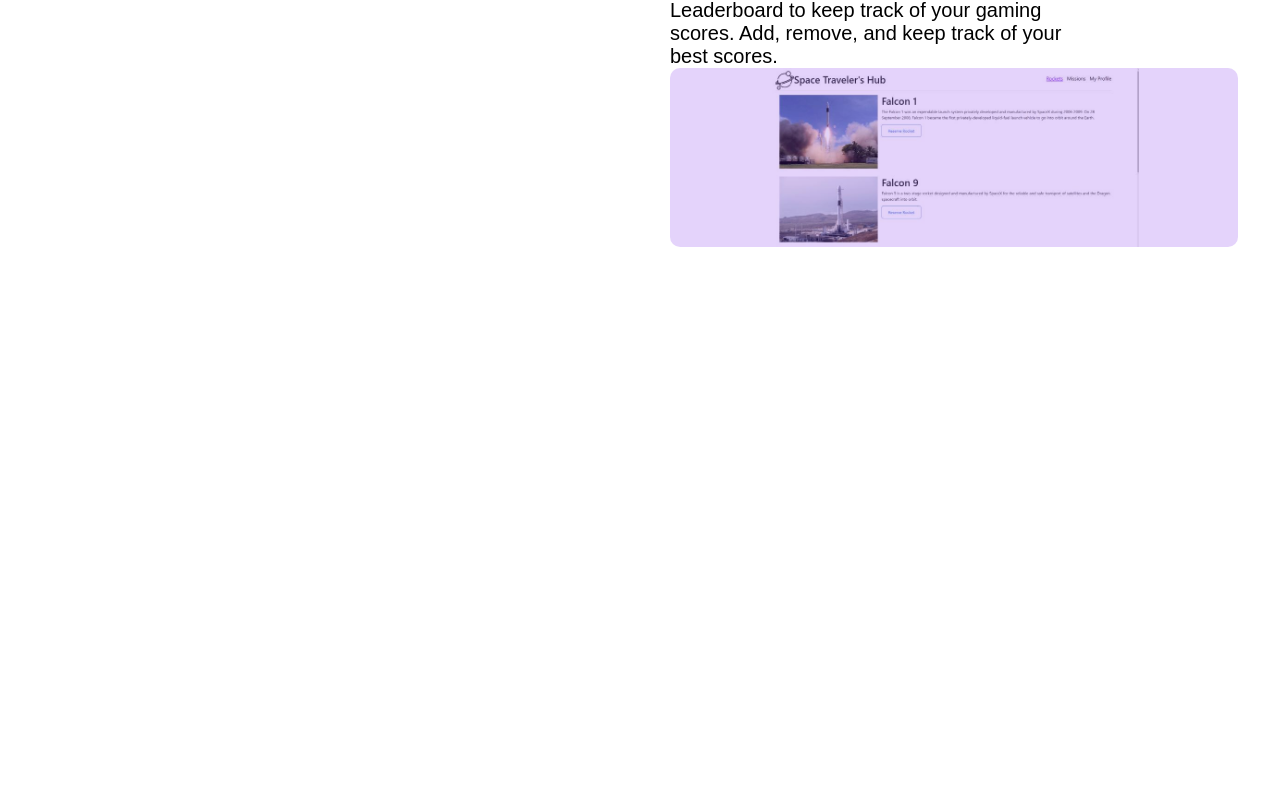
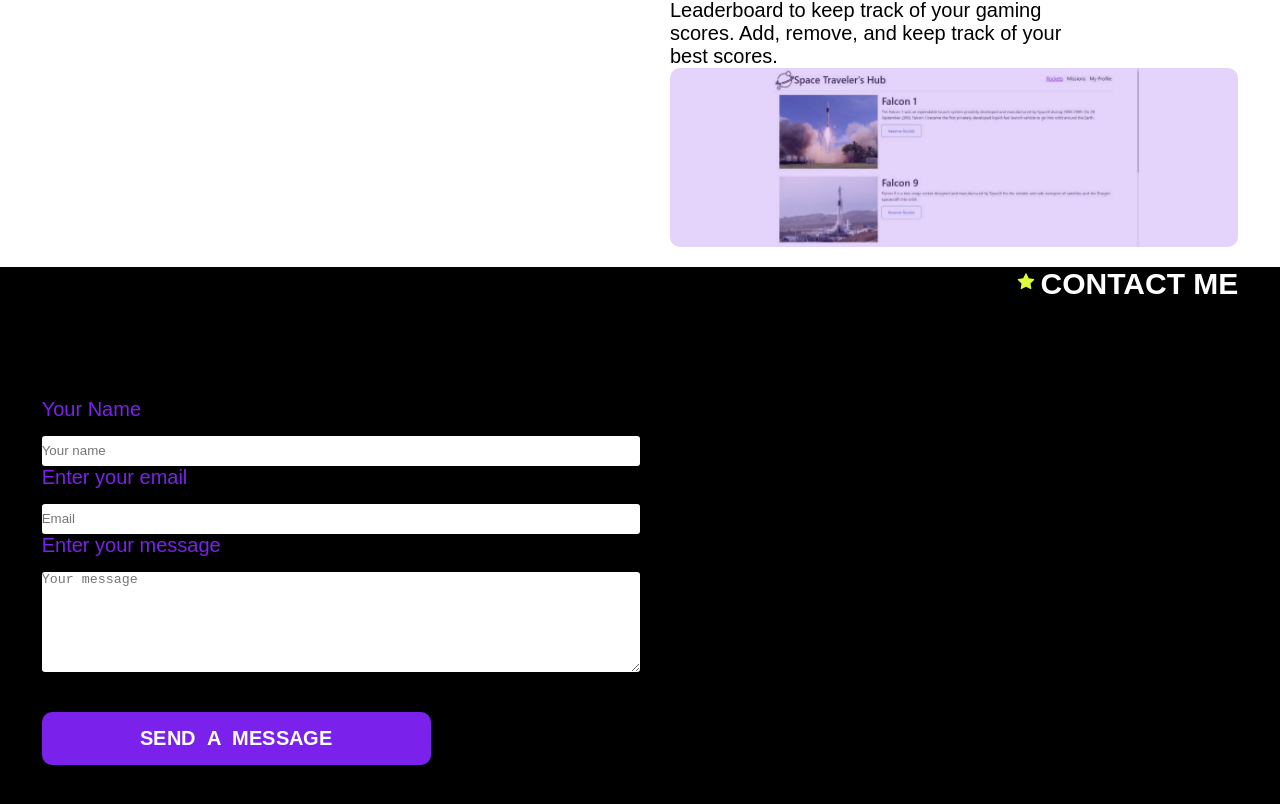
Before and after one commit to erickhansx/portfolio-nv, a React (Create React App) app: page / in a window 1280 px wide. Shown: the part 1902-2706 px from the top of the page. Before the commit the page ends 2169 px from the top, so only its background shows below. Built offline with nearby package versions, Linux system fonts and the light colour scheme; a web font is replaced by a local one.

Commit message:
Add contact form

```diff
--- a/src/App.js
+++ b/src/App.js
@@ -1,5 +1,6 @@
 import { Fragment } from 'react';
 import About from './components/About/About';
+import ContactForm from './components/Contact/ContactForm';
 import Intro from './components/Intro/Intro';
 import Modal from './components/Projects/Modal';
 import Projects from './components/Projects/Projects';
@@ -18,6 +19,7 @@ function App() {
       <Intro />
       <About />
       <Projects />
+      <ContactForm />
     </Fragment>
   );
 }
--- /dev/null
+++ b/src/components/Contact/ContactForm.jsx
@@ -0,0 +1,89 @@
+import { useState } from 'react';
+import SectionWrapper from '../Layout/SectionWrapper';
+import Button from '../UI/Button';
+import classes from './ContactForm.module.scss';
+import { AiFillStar } from 'react-icons/ai';
+
+const FORM_ENDPOINT =
+  'https://public.herotofu.com/v1/1f1e9820-d03b-11ed-9802-15820248f1c1';
+
+const ContactForm = () => {
+  const [submitted, setSubmitted] = useState(false);
+  const handleSubmit = () => {
+    setTimeout(() => {
+      submitted(true);
+    }, 100);
+  };
+
+  if (submitted) {
+    return (
+      <>
+        <div> Thank you!</div>
+        <div> We'll get back to you soon </div>
+      </>
+    );
+  }
+
+  return (
+    <SectionWrapper styles={'height-70'}>
+      <div className={classes['form-header__container']}>
+        <h1 className={classes['form-header']}>
+          <span>
+            <AiFillStar />
+          </span>
+          Contact me
+        </h1>
+      </div>
+      <div className={classes['form-parent']}>
+        <form
+          action={FORM_ENDPOINT}
+          onSubmit={handleSubmit}
+          method="POST"
+          target="_blank"
+          className={classes.form}
+        >
+          <div className={classes['form-name']}>
+            <label htmlFor="name">Your Name</label>
+            <input
+              type="text"
+              placeholder="Your name"
+              name="name"
+              className="form-name__input"
+              required
+            />
+          </div>
+
+          <div className="form-email">
+            <label htmlFor="email">Enter your email</label>
+            <input
+              type="email"
+              placeholder="Email"
+              name="email"
+              className="form-email__input"
+              required
+            />
+          </div>
+
+          <div className="form-message">
+            <label htmlFor="message">Enter your message</label>
+            <textarea
+              maxLength="100"
+              placeholder="Your message"
+              name="message"
+              className="form-message__text-area"
+              required
+            />
+          </div>
+
+          <div className="form-button">
+            <Button className="" type="submit">
+              Send a message
+            </Button>
+          </div>
+        </form>
+      </div>
+    </SectionWrapper>
+  );
+};
+
+export default ContactForm;
--- /dev/null
+++ b/src/components/Contact/ContactForm.module.scss
@@ -0,0 +1,65 @@
+// #7a22eb
+
+.form-parent {
+  display: flex;
+  justify-content: flex-start;
+  height: 70vh;
+}
+
+.form {
+  display: flex;
+  flex-direction: column;
+
+  justify-content: center;
+  color: #fff;
+
+  @media only screen and (min-width: 600px) {
+    width: 50%;
+  }
+
+  & div {
+    display: flex;
+    flex-direction: column;
+    gap: 1.5rem;
+
+    & input,
+    textarea {
+      border: none;
+      border-radius: 3px;
+    }
+    & input {
+      height: 3rem;
+    }
+    & textarea {
+      margin-bottom: 4rem;
+      height: 100px;
+    }
+    & label {
+      font-size: 2rem;
+      color: #7a22eb;
+    }
+
+    & button {
+      @media only screen and (min-width: 600px) {
+        width: 65%;
+      }
+    }
+  }
+
+  &-header {
+    display: flex;
+    align-items: center;
+    gap: 0.5rem;
+    color: #fff;
+    font-size: 3rem;
+    text-transform: uppercase;
+    & span {
+      color: #ddff3c;
+    }
+  }
+
+  &-header__container {
+    display: flex;
+    justify-content: flex-end;
+  }
+}
--- a/src/components/Projects/Projects.jsx
+++ b/src/components/Projects/Projects.jsx
@@ -1,6 +1,6 @@
 import SectionWrapper from '../Layout/SectionWrapper';
 import classes from './Projects.module.scss';
-import { FaStar } from 'react-icons/fa';
+import { FaCrown } from 'react-icons/fa';
 import PETBNB from '../../img/PETBNB-small.jpeg';
 import BookStore from '../../img/bookstore.png';
 import SpaceRocket from '../../img/Spacerocket.jpeg';
@@ -62,7 +62,7 @@ const Projects = () => {
         <div className={classes.header}>
           <h1>Selected Cases</h1>
           <span>
-            <FaStar />
+            <FaCrown />
           </span>
         </div>
         <div className="projects">
--- a/src/components/UI/Button.jsx
+++ b/src/components/UI/Button.jsx
@@ -16,7 +16,7 @@ const Button = (props) => {
       type={props.type ? props.type : 'button'}
       className={classes.button}
       data-index={props['data-index']}
-      onClick={onHandleClick}
+      onClick={props.onClick ? onHandleClick : null}
     >
       {chars.map((char) => {
         i++;
```
